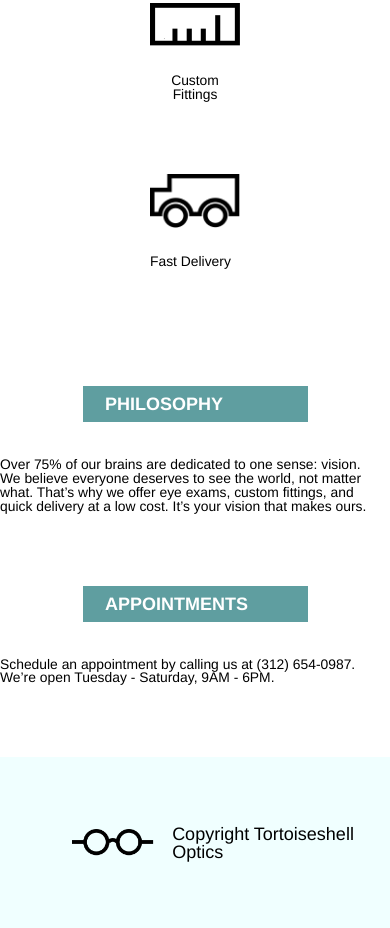
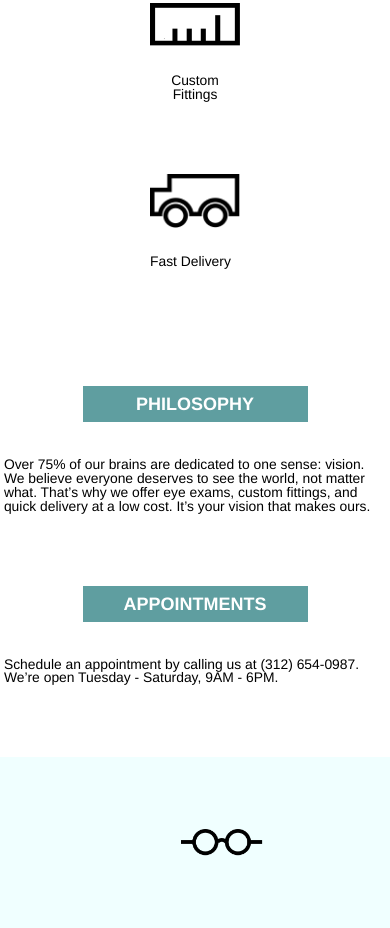
Before and after one commit to SandraSw/Tortoiseshell, a plain HTML site: page index.html in a window 390 px wide. Shown: the part 543-1471 px from the top of the page. Drawn offline with Linux system fonts and the light colour scheme.

Commit message:
Finalize footer.

```diff
--- a/Resources/CSS/style.css
+++ b/Resources/CSS/style.css
@@ -214,12 +214,14 @@ header {
     margin-bottom: 4rem;
   }
   .detail h2 {
-    width: 100%;
-    margin: 0;
+    text-align: center;
+    max-width: none;
   }
   .detail p {
     margin-top: 1rem;
     font-size: 0.77rem;
+    margin-right: 5%;
+    margin-left: 1%;
   }
 }
 
@@ -248,3 +250,12 @@ footer img {
   margin-right: 1rem;
   padding: 4rem 0;
 }
+
+@media only screen and (max-width: 650px) {
+  footer p {
+    display: none;
+  }
+  footer .container {
+    justify-content: center;
+  }
+}
--- a/index.html
+++ b/index.html
@@ -93,7 +93,7 @@
     <footer>
       <div class="container">
         <img src="Resources/Images/logo-black.png" alt="logo"/>
-        Copyright Tortoiseshell Optics
+        <p>Copyright Tortoiseshell Optics</p>
       </div>
 
     </footer>
```
